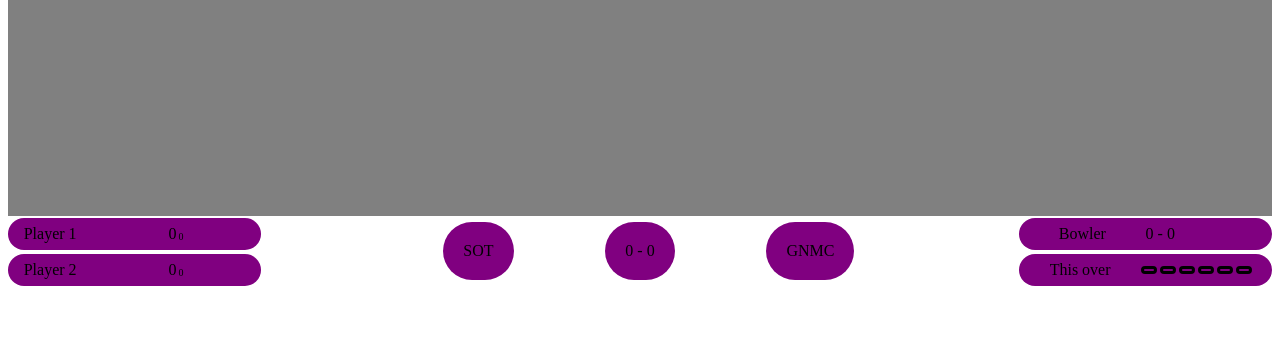
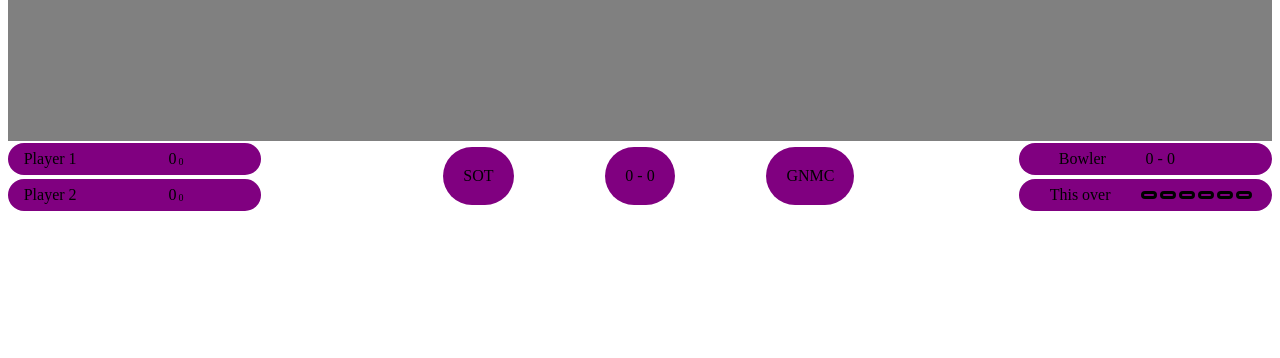
Before and after one commit to Deepaksolutionsprojects/SOTLEAGUE, a plain HTML site: page index.html in a window 1280 px wide. Shown: the part 442-800 px from the top of the page. Drawn offline with Linux system fonts and the light colour scheme.

Commit message:
index.html

```diff
--- a/index.html
+++ b/index.html
@@ -12,7 +12,7 @@ grid-template-columns: 1fr 1fr 1fr;
  margin-bottom: 5px;
 }
 .div_middle{
- height: 575px;
+ height: 500px;
  background-color: gray;
  align-content: center;
  justify-items: center;
```
